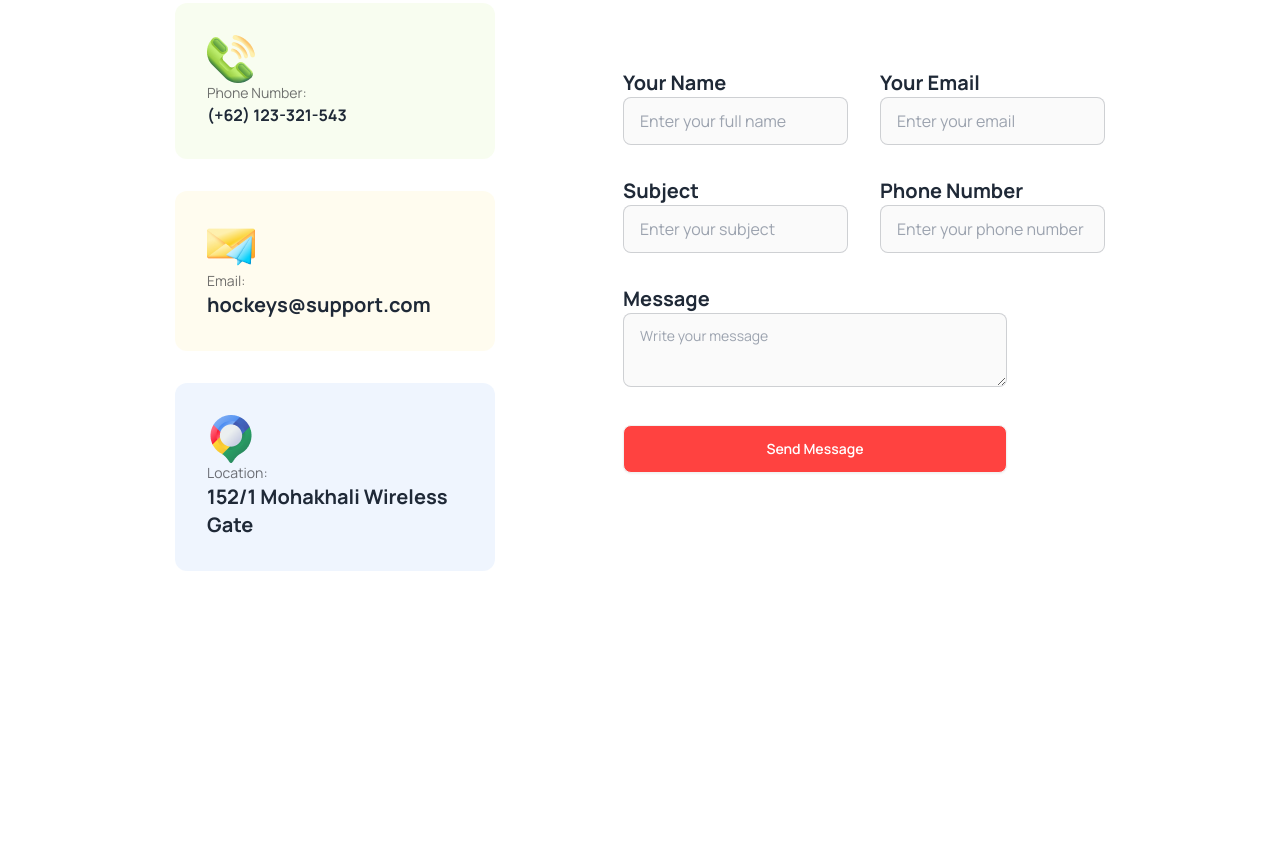
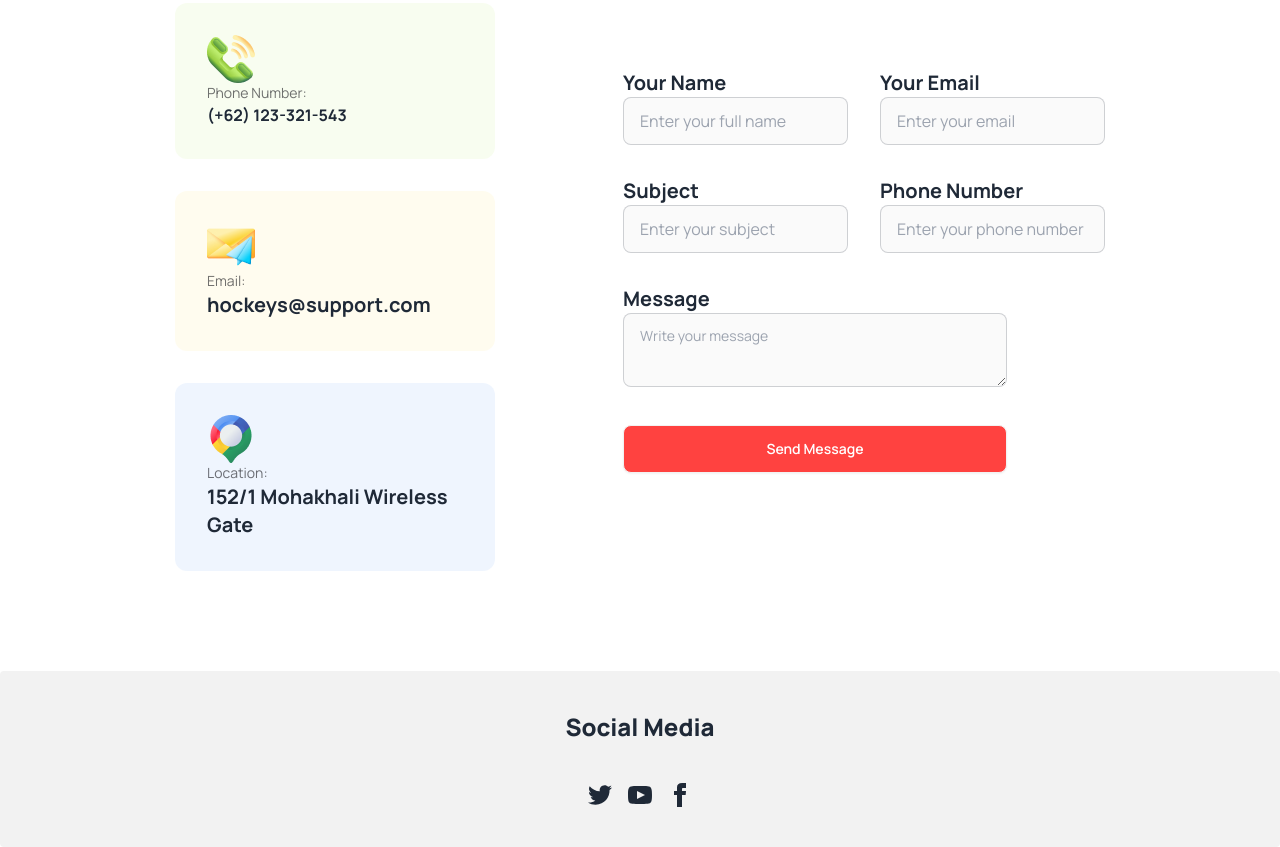
Before and after one commit to ashanur00/Hockeys-main, a plain HTML site: page index.html in a window 1280 px wide. Shown: the part 4840-5687 px from the top of the page. Before the commit the page ends 5511 px from the top, so only its background shows below. Drawn offline with nearby package versions, Linux system fonts and the light colour scheme.

Commit message:
main section end

```diff
--- a/index.html
+++ b/index.html
@@ -510,7 +510,8 @@
                             </div>
                             <div class="mt-8 row-span-2">
                                 <h4 class="text-xl font-bold">Message</h4>
-                                    <textarea class="textarea textarea-bordered bg-rgb-2 lg:w-96" placeholder="Write your message" ></textarea>
+                                <textarea class="textarea textarea-bordered bg-rgb-2 lg:w-96"
+                                    placeholder="Write your message"></textarea>
                             </div>
                             <div class="mt-8">
                                 <button class="btn px-4 lg:w-96 text-white bg-main-color">Send Message</button>
@@ -522,8 +523,15 @@
             </div>
         </section>
         <!-- section sixe -->
-        <section>
-
+        <section class="footer footer-center p-10 bg-base-200 text-base-content rounded">
+            <h3 class="text-2xl font-extrabold">Social Media</h3>
+            <nav>
+              <div class="grid grid-flow-col gap-4">
+                <a><svg xmlns="http://www.w3.org/2000/svg" width="24" height="24" viewBox="0 0 24 24" class="fill-current"><path d="M24 4.557c-.883.392-1.832.656-2.828.775 1.017-.609 1.798-1.574 2.165-2.724-.951.564-2.005.974-3.127 1.195-.897-.957-2.178-1.555-3.594-1.555-3.179 0-5.515 2.966-4.797 6.045-4.091-.205-7.719-2.165-10.148-5.144-1.29 2.213-.669 5.108 1.523 6.574-.806-.026-1.566-.247-2.229-.616-.054 2.281 1.581 4.415 3.949 4.89-.693.188-1.452.232-2.224.084.626 1.956 2.444 3.379 4.6 3.419-2.07 1.623-4.678 2.348-7.29 2.04 2.179 1.397 4.768 2.212 7.548 2.212 9.142 0 14.307-7.721 13.995-14.646.962-.695 1.797-1.562 2.457-2.549z"></path></svg></a>
+                <a><svg xmlns="http://www.w3.org/2000/svg" width="24" height="24" viewBox="0 0 24 24" class="fill-current"><path d="M19.615 3.184c-3.604-.246-11.631-.245-15.23 0-3.897.266-4.356 2.62-4.385 8.816.029 6.185.484 8.549 4.385 8.816 3.6.245 11.626.246 15.23 0 3.897-.266 4.356-2.62 4.385-8.816-.029-6.185-.484-8.549-4.385-8.816zm-10.615 12.816v-8l8 3.993-8 4.007z"></path></svg></a>
+                <a><svg xmlns="http://www.w3.org/2000/svg" width="24" height="24" viewBox="0 0 24 24" class="fill-current"><path d="M9 8h-3v4h3v12h5v-12h3.642l.358-4h-4v-1.667c0-.955.192-1.333 1.115-1.333h2.885v-5h-3.808c-3.596 0-5.192 1.583-5.192 4.615v3.385z"></path></svg></a>
+              </div>
+            </nav>
         </section>
     </main>
     <footer>
```
Also changed, not shown: Images/icons8-facebook-circled-50.png (added), Images/icons8-github-48.png (added), Images/icons8-instagram-48.png (added), Images/icons8-twitterx-48.png (added). Lines whose indentation alone changed are shown as unchanged.
